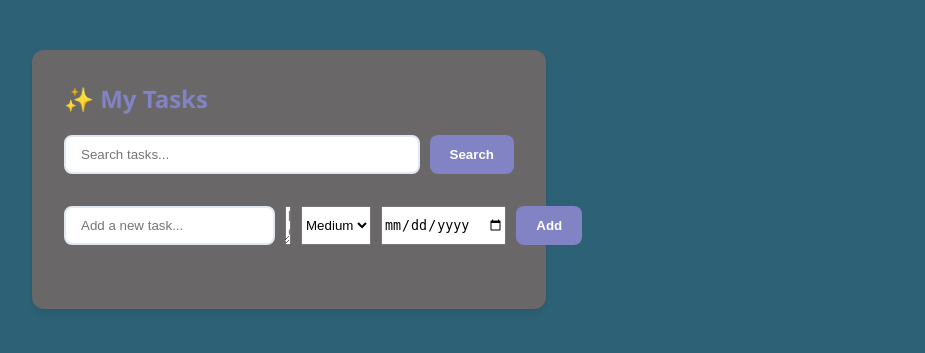
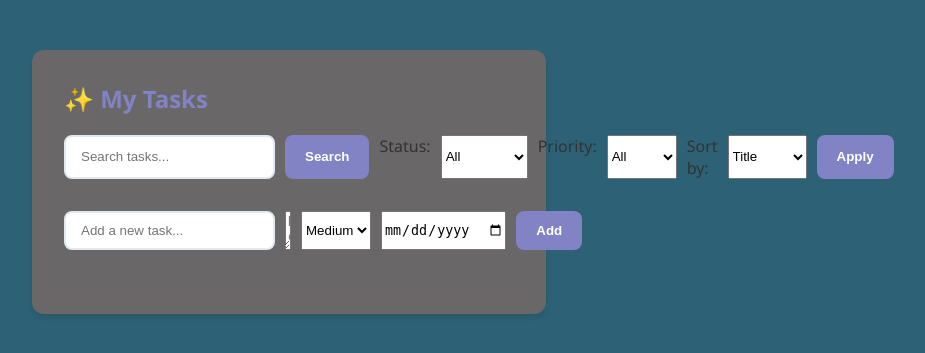
Before and after one commit to NV23048/cc302-todo-app, a Python web app: template templates/index.html in a window 1280 px wide. Shown: the top 353 px of the page, without its empty margins (351-1276 px from the left). Run offline with Jinja, Linux system fonts and the light colour scheme; the template is opened without the code that fills it, so the values that code supplies are empty.

Commit message:
Add filters and sorting by status, priority, and sort options

```diff
--- a/templates/index.html
+++ b/templates/index.html
@@ -12,6 +12,28 @@
         <form method="GET" action="/" class="input-group">
     <input type="text" name="q" placeholder="Search tasks...">
     <button type="submit">Search</button>
+<form method="GET" action="/" class="input-group">
+<label>Status:</label>
+<select name="status">
+<option value="">All</option>
+<option value="pending">Pending</option>
+<option value="completed">Completed</option>
+</select>
+<label>Priority:</label>
+<select name="priority">
+<option value="">All</option>
+<option value="low">Low</option>
+<option value="medium">Medium</option>
+<option value="high">High</option>
+</select>
+<label>Sort by:</label>
+<select name="sort_by">
+<option value="title">Title</option>
+<option value="priority">Priority</option>
+<option value="due_date">Due Date</option>
+</select>
+<button type="submit">Apply</button>
+</form>
 </form>
 
 
```
Also changed, not shown: app.py (+20 -1 lines).
